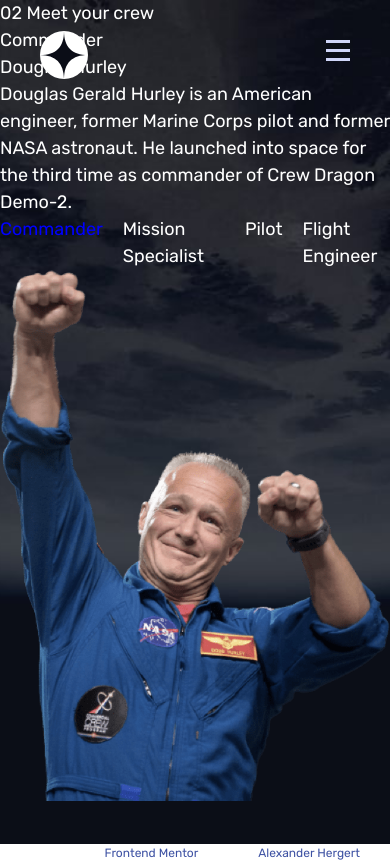
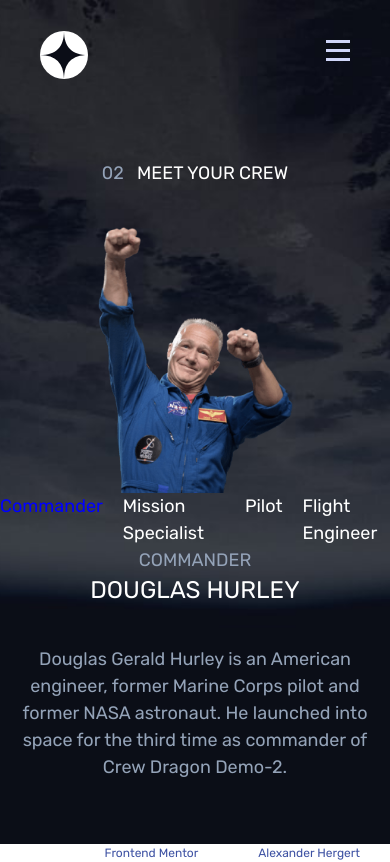
Before and after one commit to alexander-hergert/space-tourism-website, a React (Vite) app: page /crew/commander in a window 390 px wide. Built offline with nearby package versions, Linux system fonts and the light colour scheme; a web font is replaced by a local one.

Commit message:
Add mobile and tablet design styles to crew page.

```diff
--- a/src/pages/Crew/CrewInnerPage.jsx
+++ b/src/pages/Crew/CrewInnerPage.jsx
@@ -17,17 +17,21 @@
     const crew = crewArray[0];
 
     return (
-      <>
-        <div>
-          <h2>{crew?.role}</h2>
-          <h3>{crew?.name}</h3>
-          <p>{crew?.bio}</p>
+      <div className="flex flex-col md:flex-col-reverse ">
+        <div className="flex flex-col md:flex-col-reverse">
+          <div className="m-auto w-[50vw] max-w-[30rem]">
+            <img className="w-full" src={crew?.image} alt={crew?.name} />
+          </div>
           <CrewNavbar />
         </div>
-        <div>
-          <img src={crew?.image} alt={crew?.name} />
+        <div className="text-center m-auto max-w-[30rem]">
+          <h3 className="text-slate-400 uppercase">{crew?.role}</h3>
+          <h3 className="text-2xl uppercase">{crew?.name}</h3>
+          <p className="mt-10 text-slate-400 text-center px-5 lg:text-left lg:px-0">
+            {crew?.bio}
+          </p>
         </div>
-      </>
+      </div>
     );
   }
 };
--- a/src/pages/Crew/CrewPage.jsx
+++ b/src/pages/Crew/CrewPage.jsx
@@ -6,6 +6,7 @@
 
 const Style = styled.main`
   min-height: 100vh;
+  padding-top: 10rem;
   background: url("/images/crew/background-crew-mobile.jpg") center / cover
     no-repeat;
   @media screen and (min-width: 768px) {
@@ -30,7 +31,12 @@
 
   return (
     <Style>
-      <h3>02 Meet your crew</h3>
+      <h2
+        className="mb-10 text-center text-slate-400 uppercase
+      lg:text-left lg:text-2xl lg:pl-[11rem]"
+      >
+        02 <span className="text-white">&nbsp;&nbsp;Meet your crew</span>
+      </h2>
       <CrewInnerPage />
     </Style>
   );
--- a/src/pages/Destination/DestinationPage.jsx
+++ b/src/pages/Destination/DestinationPage.jsx
@@ -31,7 +31,7 @@
 
   return (
     <Style>
-      <h2 className="m-auto text-center text-slate-400 uppercase
+      <h2 className="m-auto mb-20 text-center text-slate-400 uppercase
       lg:text-left lg:text-2xl lg:pl-[11rem] lg:mt-10">
         01 <span className="text-white">&nbsp;&nbsp;Pick your destination</span>
       </h2>
```
Also changed, not shown: 1 other file (tests, documents, lock files or other folders).
